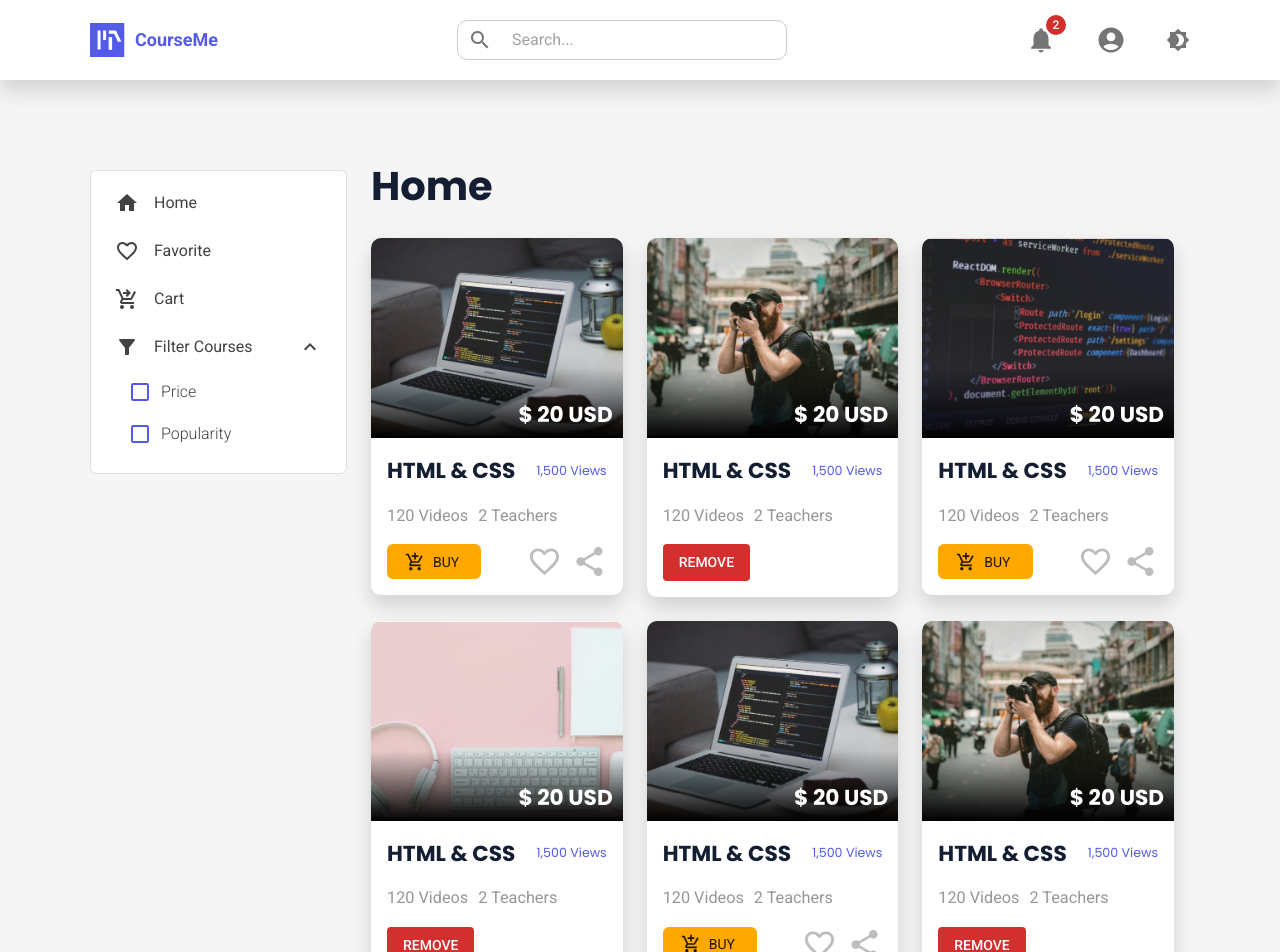
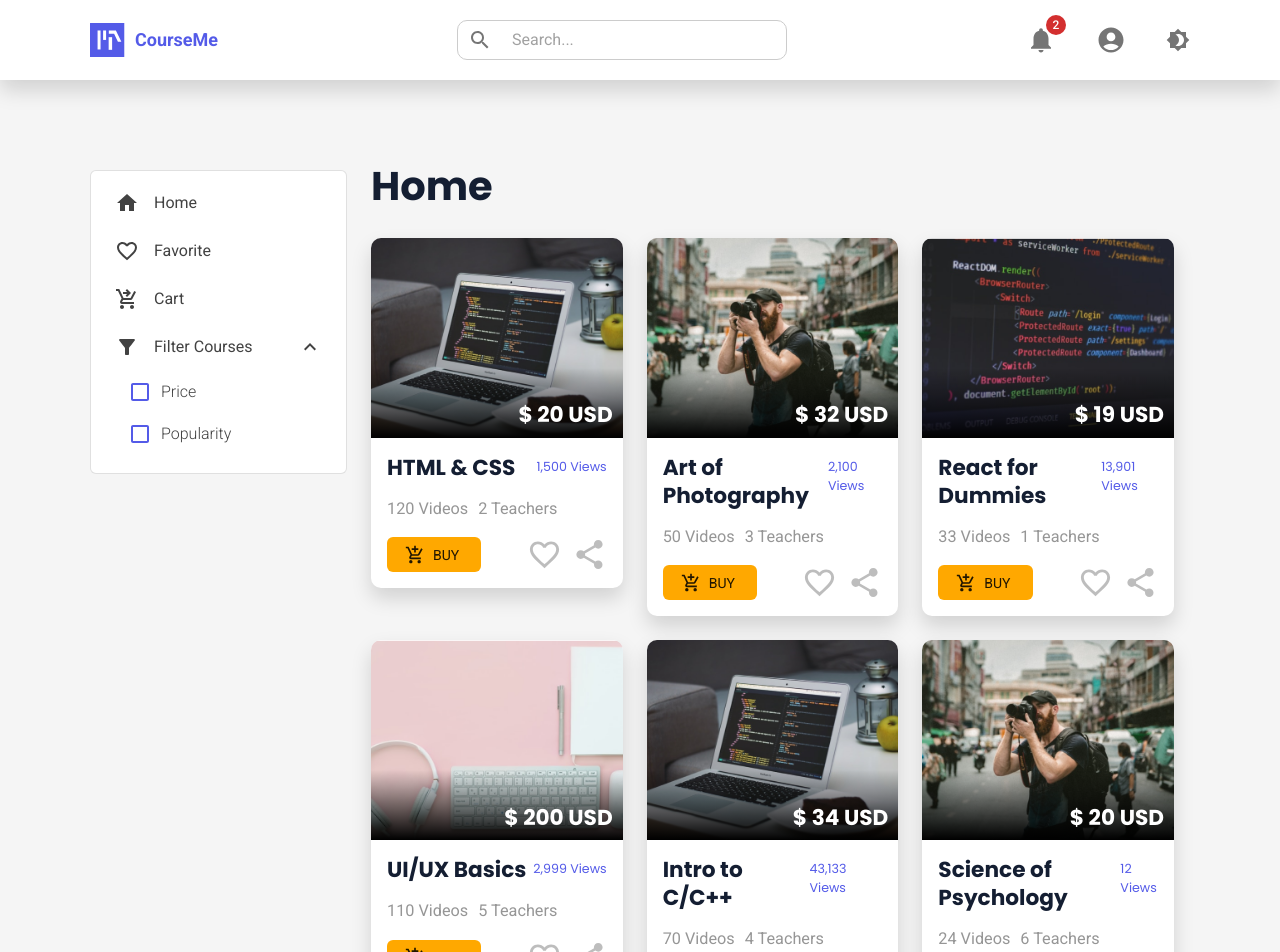
Before and after one commit to MaxCojocari/tum-web-lab6, a React (Create React App) app: page / in a window 1280 px wide. Shown: the top 952 px of the page. Built offline with nearby package versions, Linux system fonts and the light colour scheme.

Commit message:
feat: add data fetching

```diff
--- a/src/components/CourseCard.tsx
+++ b/src/components/CourseCard.tsx
@@ -15,6 +15,7 @@ import FavoriteIcon from "@mui/icons-material/Favorite";
 import FavoriteBorderIcon from "@mui/icons-material/FavoriteBorder";
 import { useState } from "react";
 import RemoveButton from "./RemoveButton";
+import { Course } from "../types";
 
 const StyledCard = styled(Paper)(({ theme }) => ({
   backgroundColor: theme.palette.mode === "dark" ? "#1A2027" : "#fff",
@@ -27,9 +28,11 @@ const StyledCard = styled(Paper)(({ theme }) => ({
 export default function CourseCard({
   id,
   isBuyCard,
+  courseInfo,
 }: {
   id: number;
   isBuyCard: boolean;
+  courseInfo: Course;
 }) {
   const theme = useTheme();
   const [isFavoriteClicked, setFavoriteClicked] = useState(false);
@@ -96,7 +99,7 @@ export default function CourseCard({
         <CardMedia
           component="img"
           height="200px"
-          image={`/course-${id.toString()}.png`}
+          image={`/${courseInfo?.img_id}.png`}
           alt="Course Image"
           sx={{ borderRadius: "10px 10px 0 0" }}
         ></CardMedia>
@@ -113,7 +116,7 @@ export default function CourseCard({
             zIndex: 100,
           }}
         >
-          $ 20 USD
+          $ {courseInfo?.price} USD
         </Typography>
         <Box
           sx={{
@@ -131,7 +134,7 @@ export default function CourseCard({
           sx={{
             display: "flex",
             flexDirection: "row",
-            alignItems: "center",
+            alignContent: "flex-start",
             justifyContent: "space-between",
             marginBottom: "15px",
           }}
@@ -142,29 +145,32 @@ export default function CourseCard({
               fontFamily: "Poppins, sans-serif",
               fontWeight: "bold",
               fontSize: "21.67px",
+              lineHeight: "28px",
               color: theme.palette.mode === "light" ? "#141e32" : "#fff",
+              maxWidth: "200px",
             }}
           >
-            HTML & CSS
+            {courseInfo?.name}
           </Typography>
           <Typography
             sx={{
               fontFamily: "Poppins, sans-serif",
               fontSize: "12.64px",
               color: "#545be8",
+              marginTop: "4px",
             }}
           >
-            1,500 Views
+            {courseInfo?.views.toLocaleString()} Views
           </Typography>
         </Box>
         <Box sx={{ display: "flex", flexDirection: "row" }}>
           <Typography
             sx={{ marginRight: "10px", fontSize: "16.25px", color: "#969696" }}
           >
-            120 Videos
+            {courseInfo?.nr_videos} Videos
           </Typography>
           <Typography sx={{ fontSize: "16.25px", color: "#969696" }}>
-            2 Teachers
+            {courseInfo?.nr_teachers} Teachers
           </Typography>
         </Box>
       </CardContent>
--- a/src/components/CoursesList.tsx
+++ b/src/components/CoursesList.tsx
@@ -1,18 +1,44 @@
+import { useEffect, useState } from "react";
 import { Box, Grid, useMediaQuery } from "@mui/material";
 import CourseCard from "./CourseCard";
+import { Course } from "../types";
+import { COURSES } from "../database";
 
-export default function CoursesList() {
+export default function CoursesList({ pageName }: { pageName: string }) {
+  const [courses, setCourses] = useState<Course[]>([]);
   const isNarrowScreen = useMediaQuery("(max-width:1200px)");
   const columns = isNarrowScreen ? 6 : 4;
+
+  useEffect(() => {
+    if (pageName.toLowerCase() === "home") {
+      setCourses(COURSES);
+    } else {
+      const storedIds = localStorage.getItem(`${pageName.toLowerCase()}_id`);
+      if (storedIds) {
+        const courseIds = JSON.parse(storedIds);
+        const filteredCourses = courseIds
+          .map((id: number) => COURSES.find((course) => course.id === id))
+          .filter((course: Course) => course !== undefined);
+        setCourses(filteredCourses);
+      } else {
+        setCourses([]);
+      }
+    }
+  }, [pageName]);
+
+  useEffect(() => {
+    console.log("Courses updated:", courses);
+  }, [courses]);
 
   return (
     <Box sx={{ flexGrow: 1, paddingRight: "16px" }}>
       <Grid container spacing={{ xs: 2, md: 3 }}>
-        {Array.from(Array(7)).map((_, index) => (
+        {courses?.map((course, index) => (
           <Grid item xs={columns} key={index}>
             <CourseCard
-              id={(index % 4) + 1}
-              isBuyCard={index % 2 !== 0 ? false : true}
+              id={course?.id}
+              courseInfo={course}
+              isBuyCard={pageName === "Home"}
             />
           </Grid>
         ))}
--- a/src/components/PageBlueprint.tsx
+++ b/src/components/PageBlueprint.tsx
@@ -29,7 +29,7 @@ export default function PageBlueprint({ mode, setMode, pageName }: any) {
           >
             {pageName}
           </Typography>
-          <CoursesList />
+          <CoursesList pageName={pageName} />
         </Grid>
       </Grid>
       <Footer />
--- /dev/null
+++ b/src/database.ts
@@ -0,0 +1,67 @@
+import { Course } from "./types";
+
+export const COURSES = [
+  {
+    id: 1,
+    name: "HTML & CSS",
+    nr_videos: 120,
+    nr_teachers: 2,
+    views: 1500,
+    price: 20,
+    img_id: "course-1",
+  },
+  {
+    id: 2,
+    name: "Art of Photography",
+    nr_videos: 50,
+    nr_teachers: 3,
+    views: 2100,
+    price: 32,
+    img_id: "course-2",
+  },
+  {
+    id: 3,
+    name: "React for Dummies",
+    nr_videos: 33,
+    nr_teachers: 1,
+    views: 13901,
+    price: 19,
+    img_id: "course-3",
+  },
+  {
+    id: 4,
+    name: "UI/UX Basics",
+    nr_videos: 110,
+    nr_teachers: 5,
+    views: 2999,
+    price: 200,
+    img_id: "course-4",
+  },
+  {
+    id: 5,
+    name: "Intro to C/C++",
+    nr_videos: 70,
+    nr_teachers: 4,
+    views: 43133,
+    price: 34,
+    img_id: "course-1",
+  },
+  {
+    id: 6,
+    name: "Science of Psychology",
+    nr_videos: 24,
+    nr_teachers: 6,
+    views: 12,
+    price: 20,
+    img_id: "course-2",
+  },
+  {
+    id: 7,
+    name: "Algorithms in Java",
+    nr_videos: 35,
+    nr_teachers: 7,
+    views: 5334,
+    price: 30,
+    img_id: "course-3",
+  },
+] as Course[];
--- /dev/null
+++ b/src/types.ts
@@ -0,0 +1,9 @@
+export interface Course {
+  id: number;
+  name: string;
+  nr_videos: number;
+  nr_teachers: number;
+  views: number;
+  price: number;
+  img_id: string;
+}
```
